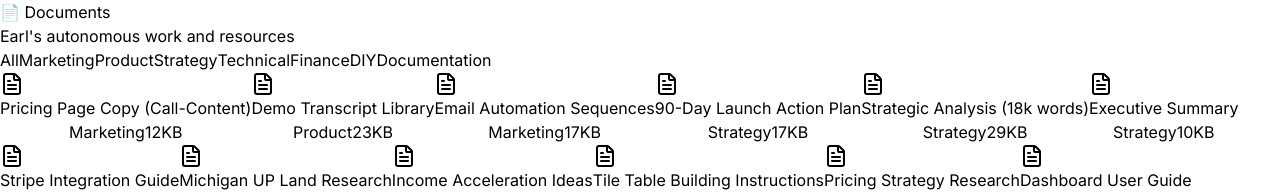
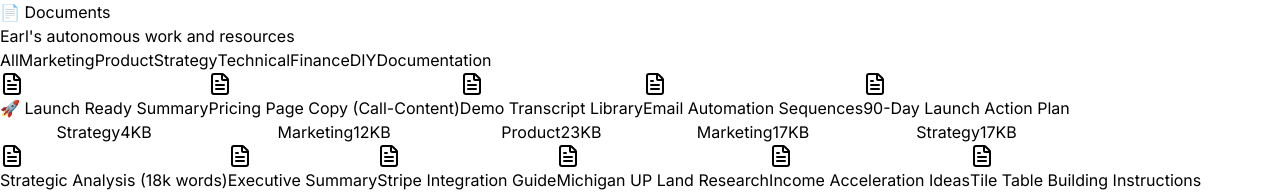
Before and after one commit to EarlAiAssistant/earl-dashboard, a Next.js app: page /documents in a window 1280 px wide. Shown: the top 194 px of the page. Built offline with nearby package versions, Linux system fonts and the light colour scheme; no server answers.

Commit message:
Add LAUNCH-READY.md to document viewer

```diff
--- a/app/documents/page.tsx
+++ b/app/documents/page.tsx
@@ -15,6 +15,12 @@ interface DocumentInfo {
 }
 
 const DOCUMENTS: DocumentInfo[] = [
+  {
+    name: 'LAUNCH-READY.md',
+    title: '🚀 Launch Ready Summary',
+    category: 'Strategy',
+    size: '4KB'
+  },
   {
     name: 'call-content-pricing-page.md',
     title: 'Pricing Page Copy (Call-Content)',
```
